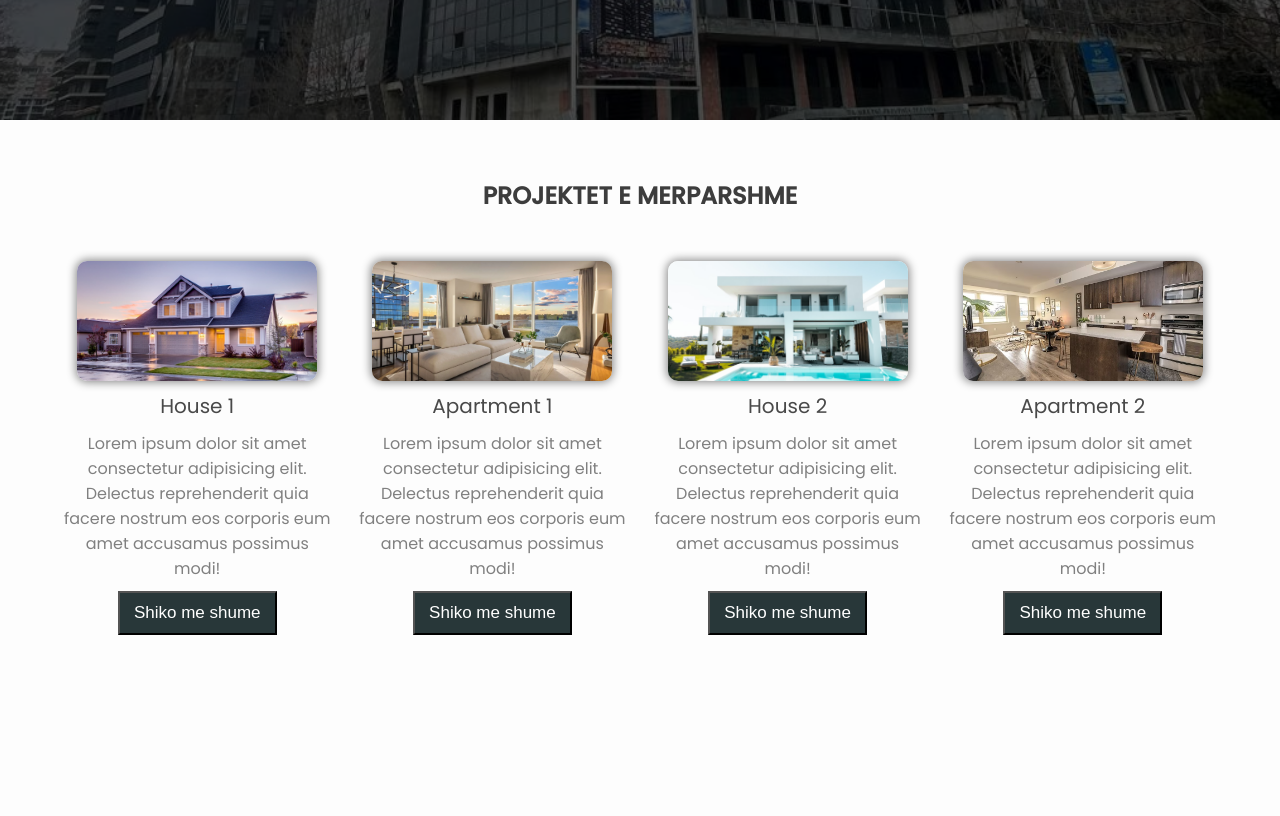
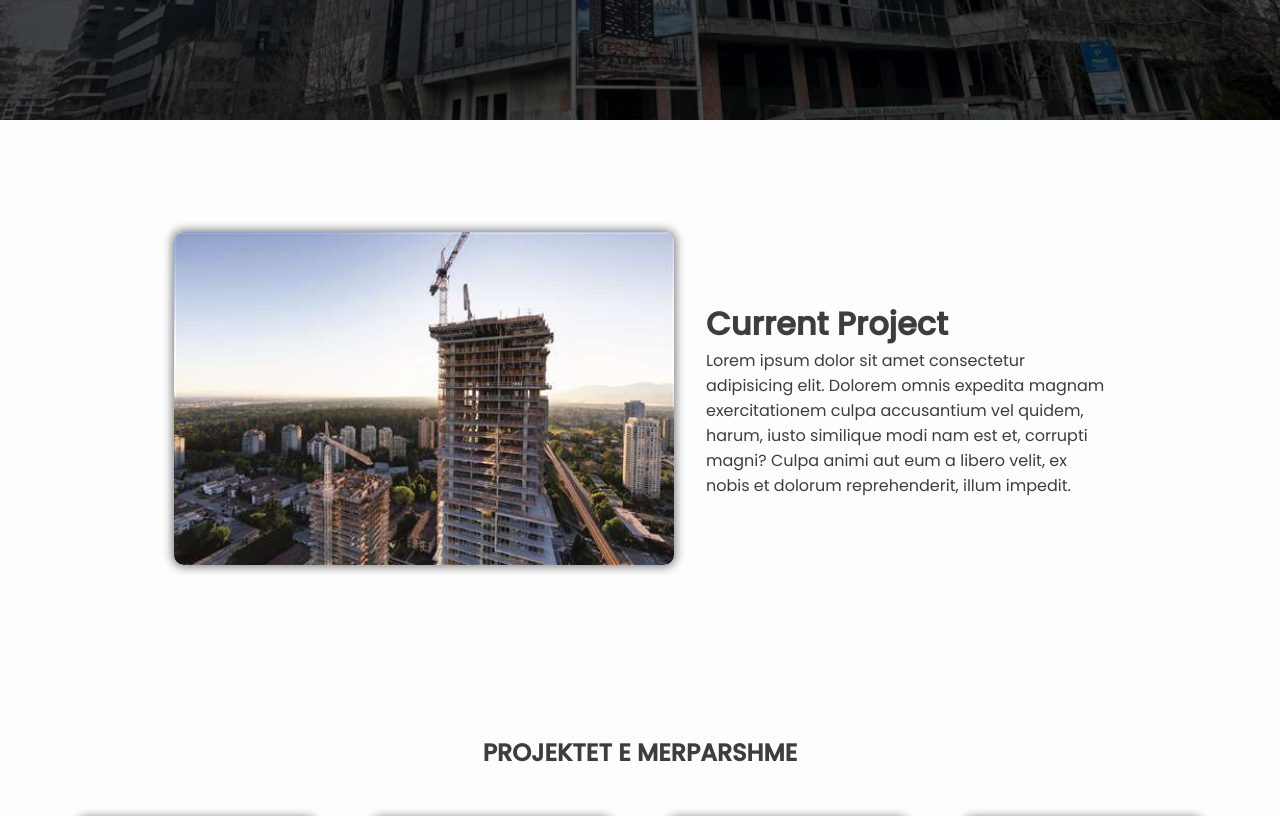
Before and after one commit to amiri-t/peciing, a React (Create React App) app: page / in a window 1280 px wide. Shown: the part 680-1496 px from the top of the page. Built offline with nearby package versions, Linux system fonts and the light colour scheme.

Commit message:
Added the current project section

```diff
--- /dev/null
+++ b/src/components/CurrentProject.jsx
@@ -0,0 +1,48 @@
+import React from "react";
+import styled from "styled-components";
+import building from "../assets/building2.jpeg";
+
+const CurrentProject = () => {
+  return (
+    <Container>
+      <img src={building} alt="" />
+      <div>
+        <h1>Current Project</h1>
+        <p>
+          Lorem ipsum dolor sit amet consectetur adipisicing elit. Dolorem omnis
+          expedita magnam exercitationem culpa accusantium vel quidem, harum,
+          iusto similique modi nam est et, corrupti magni? Culpa animi aut eum a
+          libero velit, ex nobis et dolorum reprehenderit, illum impedit.
+        </p>
+      </div>
+    </Container>
+  );
+};
+const Container = styled.div`
+  padding: 7em 4%;
+  display: flex;
+  justify-content: center;
+  align-items: center;
+  gap: 2em;
+  img {
+    width: 500px;
+    box-shadow: 0 0 10px 2px gray;
+    border-radius: 10px;
+  }
+  div {
+    max-width: 400px;
+  }
+  @media (max-width: 840px) {
+    img {
+      width: 370px;
+    }
+  }
+  @media (max-width: 740px) {
+    flex-direction: column;
+    img {
+      width: 100%;
+    }
+  }
+`;
+
+export default CurrentProject;
--- a/src/routes/Home.jsx
+++ b/src/routes/Home.jsx
@@ -2,11 +2,13 @@ import React from "react";
 import styled from "styled-components";
 import Hero from "../components/Hero";
 import PreviousProjects from "../components/PreviousProjects";
+import CurrentProject from "../components/CurrentProject";
 
 const Home = () => {
   return (
     <Container>
       <Hero />
+      <CurrentProject />
       <PreviousProjects />
     </Container>
   );
```
Also changed, not shown: src/assets/building2.jpeg (added), src/assets/building2.jpg (added).
